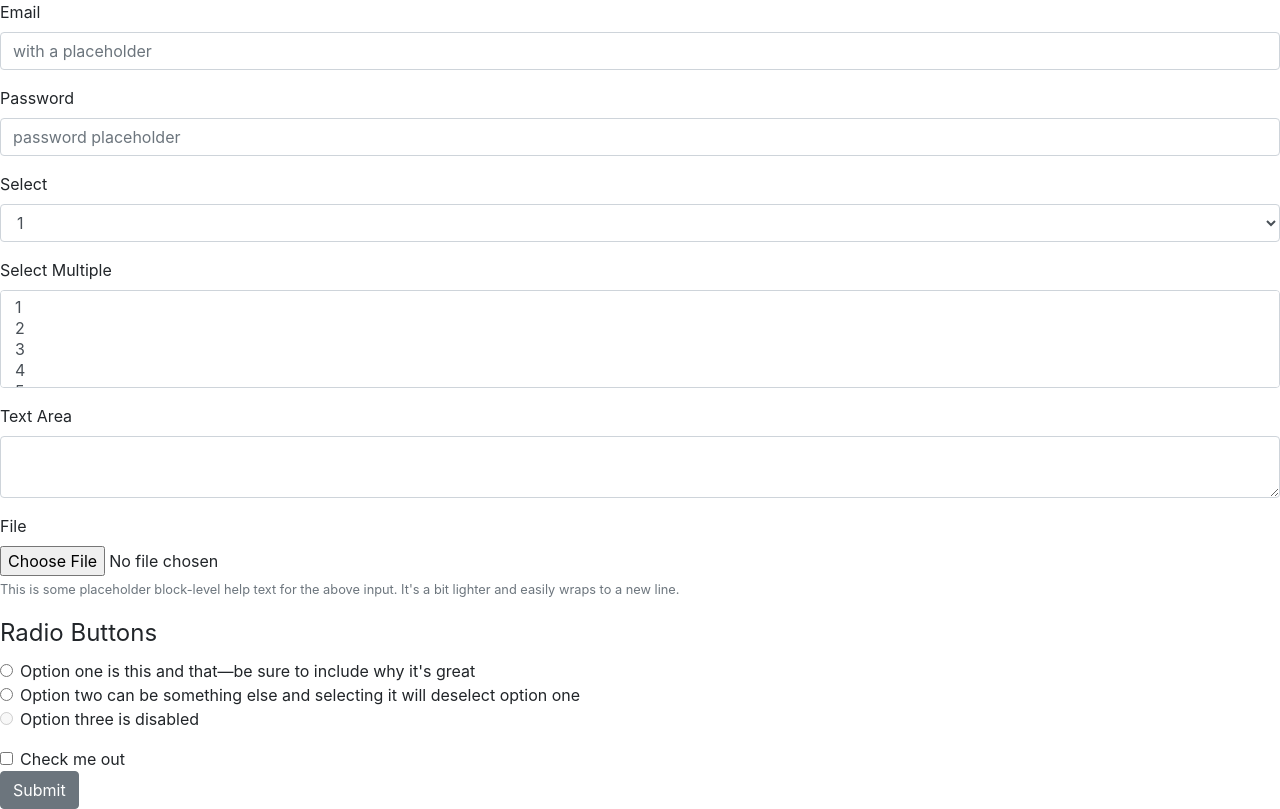
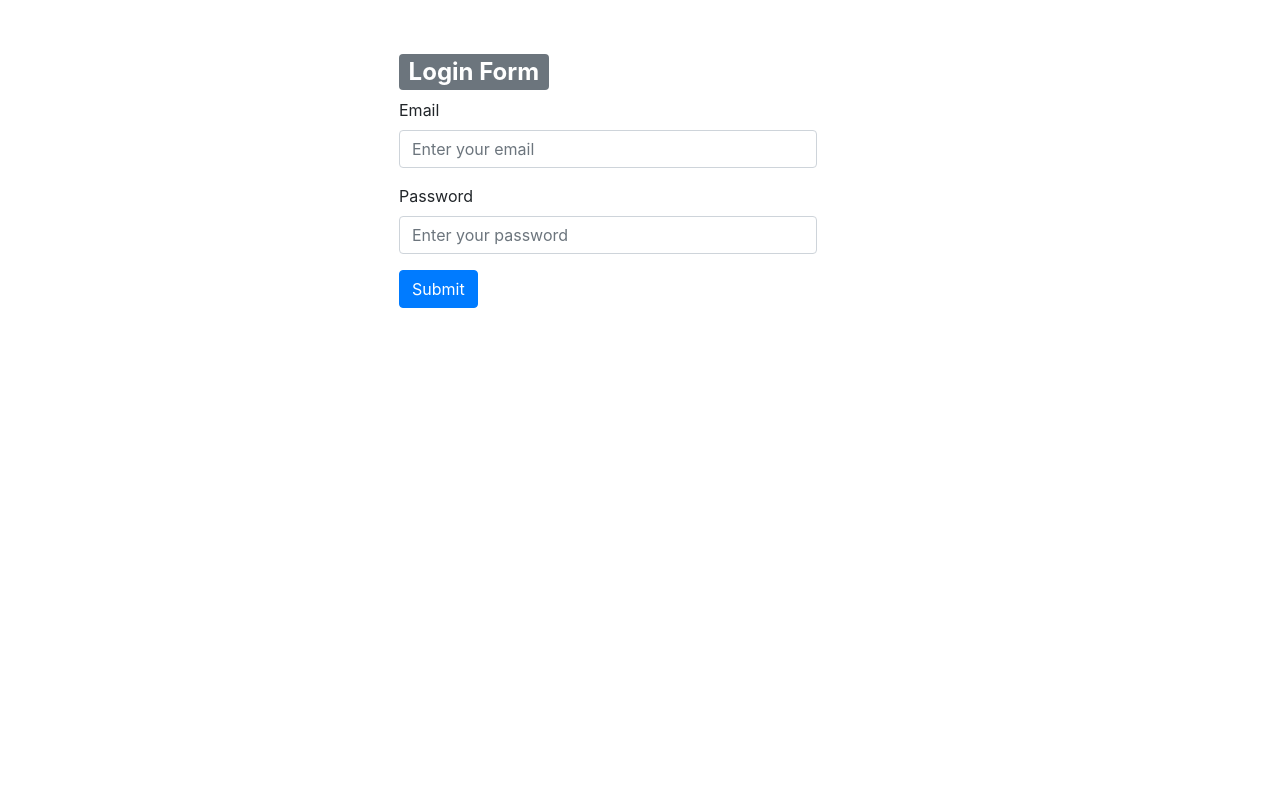
Before and after one commit to pratapshiv1992/reactstrap-hooks-context-api, a React (Create React App) app: page / in a window 1280 px wide. Built offline with nearby package versions, Linux system fonts and the light colour scheme.

Commit message:
basic login form

```diff
--- a/src/App.js
+++ b/src/App.js
@@ -1,78 +1,10 @@
 import React from 'react';
-import {Button, Form, FormGroup, Label, Input, FormText} from 'reactstrap';
+import {Button, Form, FormGroup, Label, Input, FormText, Col} from 'reactstrap';
+import LoginForm from "./components/LoginForm";
 
 const App = (props) => {
     return (
-        <Form>
-            <FormGroup>
-                <Label for="exampleEmail">Email</Label>
-                <Input type="email" name="email" id="exampleEmail" placeholder="with a placeholder"/>
-            </FormGroup>
-            <FormGroup>
-                <Label for="examplePassword">Password</Label>
-                <Input type="password" name="password" id="examplePassword" placeholder="password placeholder"/>
-            </FormGroup>
-            <FormGroup>
-                <Label for="exampleSelect">Select</Label>
-                <Input type="select" name="select" id="exampleSelect">
-                    <option>1</option>
-                    <option>2</option>
-                    <option>3</option>
-                    <option>4</option>
-                    <option>5</option>
-                </Input>
-            </FormGroup>
-            <FormGroup>
-                <Label for="exampleSelectMulti">Select Multiple</Label>
-                <Input type="select" name="selectMulti" id="exampleSelectMulti" multiple>
-                    <option>1</option>
-                    <option>2</option>
-                    <option>3</option>
-                    <option>4</option>
-                    <option>5</option>
-                </Input>
-            </FormGroup>
-            <FormGroup>
-                <Label for="exampleText">Text Area</Label>
-                <Input type="textarea" name="text" id="exampleText"/>
-            </FormGroup>
-            <FormGroup>
-                <Label for="exampleFile">File</Label>
-                <Input type="file" name="file" id="exampleFile"/>
-                <FormText color="muted">
-                    This is some placeholder block-level help text for the above input.
-                    It's a bit lighter and easily wraps to a new line.
-                </FormText>
-            </FormGroup>
-            <FormGroup tag="fieldset">
-                <legend>Radio Buttons</legend>
-                <FormGroup check>
-                    <Label check>
-                        <Input type="radio" name="radio1"/>{' '}
-                        Option one is this and that—be sure to include why it's great
-                    </Label>
-                </FormGroup>
-                <FormGroup check>
-                    <Label check>
-                        <Input type="radio" name="radio1"/>{' '}
-                        Option two can be something else and selecting it will deselect option one
-                    </Label>
-                </FormGroup>
-                <FormGroup check disabled>
-                    <Label check>
-                        <Input type="radio" name="radio1" disabled/>{' '}
-                        Option three is disabled
-                    </Label>
-                </FormGroup>
-            </FormGroup>
-            <FormGroup check>
-                <Label check>
-                    <Input type="checkbox"/>{' '}
-                    Check me out
-                </Label>
-            </FormGroup>
-            <Button>Submit</Button>
-        </Form>
+        <LoginForm/>
     );
 }
 
--- /dev/null
+++ b/src/components/LoginForm/index.jsx
@@ -0,0 +1,47 @@
+import React, {useState} from 'react';
+import {Button, Form, FormGroup, Label, Input, Col, Badge} from 'reactstrap';
+import './index.scss'
+
+const LoginForm = (props) => {
+    const [email, setEmail] = useState('');
+    const [password, setPassword] = useState('');
+    const {onSubmit} = props;
+    return (
+        <div className='login-form-root'>
+            <Col sm={6}>
+                <h2><Badge color="secondary">Login Form</Badge></h2>
+                <Form onSubmit={onSubmit}>
+                    <FormGroup>
+                        <Label for="exampleEmail">Email</Label>
+                        <Input
+                            id="email"
+                            placeholder="Enter your email"
+                            type="email"
+                            name="email"
+                            value={email}
+                            onChange={(e) => {
+                                setEmail(e.target.value);
+                            }}
+                        />
+                    </FormGroup>
+                    <FormGroup>
+                        <Label for="examplePassword">Password</Label>
+                        <Input
+                            id="password"
+                            placeholder="Enter your password"
+                            type="password"
+                            name="password"
+                            value={password}
+                            onChange={(e) => {
+                                setPassword(e.target.value);
+                            }}
+                        />
+                    </FormGroup>
+                    <Button color='primary'>Submit</Button>
+                </Form>
+            </Col>
+        </div>
+    );
+}
+
+export default LoginForm;
--- /dev/null
+++ b/src/components/LoginForm/index.scss
@@ -0,0 +1,4 @@
+.login-form-root {
+  margin-left: 30%;
+  margin-top: 50px;
+}
```
